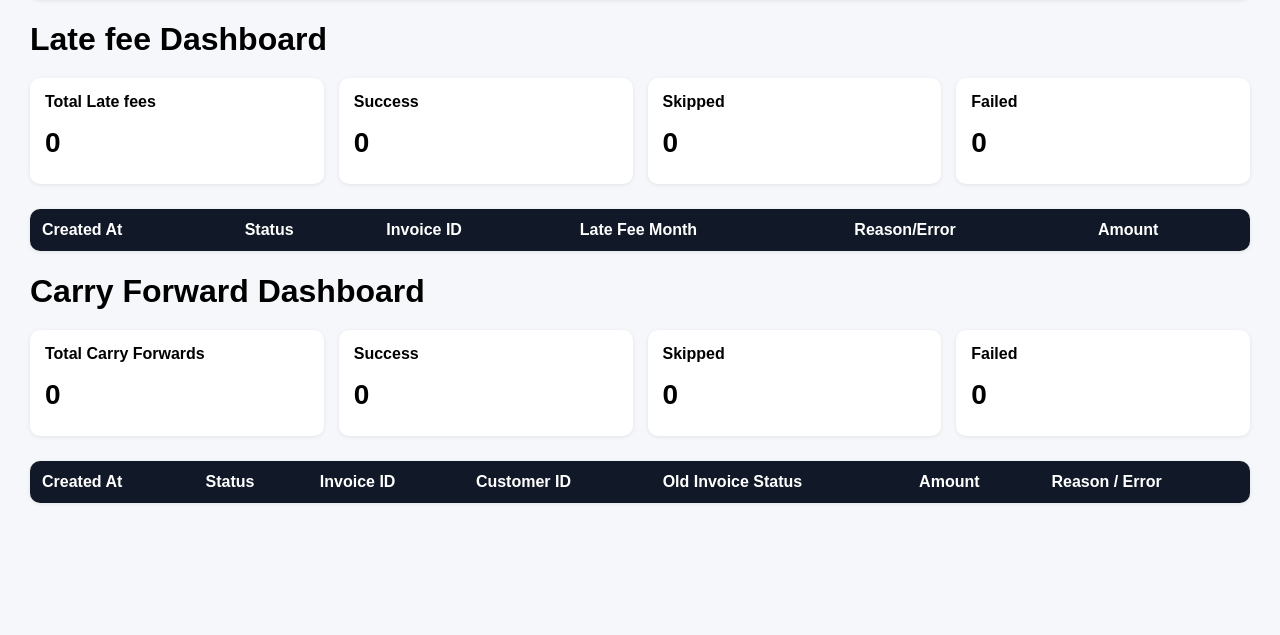
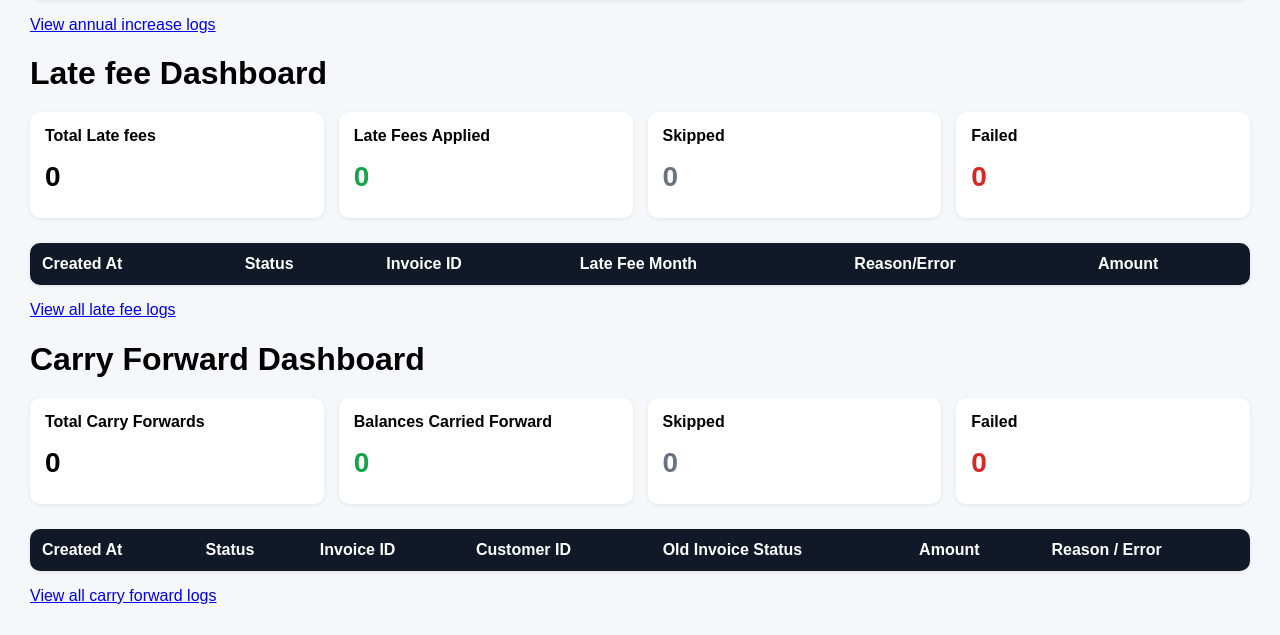
Before and after one commit to lilylikesfood/easy_stripe, a Flask app: page /billing-dashboard in a window 1280 px wide. Shown: the part 540-1175 px from the top of the page. Before the commit the page ends 1043 px from the top, so only its background shows below. Run offline with Flask 3, Linux system fonts and the light colour scheme; the visitor is signed in with stand-in values (Sample User, id 1); lists and menus that the app fills with data are empty.

Commit message:
billing dashboard UI fix"

```diff
--- a/app/routes/main_routes.py
+++ b/app/routes/main_routes.py
@@ -179,7 +179,7 @@ def billing_dashboard():
 
     billing_increase_logs = BillingIncreaseLog.query.order_by(
         BillingIncreaseLog.created_at.desc()
-    ).limit(200).all()
+    ).limit(20).all()
 
     billing_increase_stats = {
         "total": BillingIncreaseLog.query.count(),
@@ -190,7 +190,7 @@ def billing_dashboard():
 
     late_fee_logs= LateFeeLog.query.order_by(
         LateFeeLog.created_at.desc()
-    ).limit(200).all()
+    ).limit(20).all()
 
     late_fee_stats= {
         "total": LateFeeLog.query.count(),
@@ -201,7 +201,7 @@ def billing_dashboard():
 
     carry_forward_logs= CarryForwardLog.query.order_by(
         CarryForwardLog.created_at.desc()
-    ).limit(200).all()
+    ).limit(20).all()
 
     carry_forward_stats= {
         "total": CarryForwardLog.query.count(),
@@ -218,6 +218,8 @@ def billing_dashboard():
         late_fee_stats=late_fee_stats,
         carry_forward_logs=carry_forward_logs,
         carry_forward_stats=carry_forward_stats,
+        TORONTO_TZ=TORONTO_TZ,
+        timezone=timezone,
     )
 
 # admin dashboard
@@ -2193,6 +2195,22 @@ def calculate_compounding_late_fee_cents(invoice):
 
     return late_fee_cents, base_cents
 
+def format_invoice_period(start_ts, end_ts):
+    if not start_ts or not end_ts:
+        return "invoice period unavailable"
+
+    start= datetime.fromtimestamp(start_ts, tz=timezone.utc)
+    end= datetime.fromtimestamp(end_ts, tz=timezone.utc)
+
+    if start.year == end.year:
+        start_text= f"{start.strftime('%b')} {start.day}"
+        end_text= f"{end.strftime('%b')} {end.day}, {end.year}"
+    else:
+        start_text= f"{start.strftime('%b')} {start.day}, {start.year}"
+        end_text= f"{end.strftime('%b')} {end.day}, {end.year}"
+
+    return f"{start_text} - {end_text}"
+
 # Helper function
 # business logic
 def apply_late_fee_to_invoice(invoice_id):
@@ -2214,6 +2232,11 @@ def apply_late_fee_to_invoice(invoice_id):
     customer_id= stripe_get(invoice, "customer")
     due_date_ts= stripe_get(invoice, "due_date")
     created_ts= stripe_get(invoice, "created")
+
+    period_start_ts=stripe_get(invoice, "period_start")
+    period_end_ts= stripe_get(invoice, "period_end")
+
+    invoice_period= format_invoice_period(period_start_ts, period_end_ts)
 
     # validate invoice is open
     if invoice_status != "open":
@@ -2263,13 +2286,16 @@ def apply_late_fee_to_invoice(invoice_id):
     # calculate late fee
     late_fee_cents, base_cents = calculate_compounding_late_fee_cents(invoice)
 
+    # debug print
+    print("INVOICE PERIOD:", invoice_period)
+
     # create Stripe invoice item
     invoice_item= stripe.InvoiceItem.create(
         customer=customer_id,
         amount=late_fee_cents,
         discountable=False,
         currency="cad",
-        description=f"Late payment charge (1.5%) - {late_fee_month} - invoice {invoice_number}",
+        description=f"Late payment charge (1.5%) - invoice {invoice_number} - {invoice_period}",
         metadata={
             "type" : "late_fee",
             "source_invoice_id" : invoice_id,
@@ -2283,8 +2309,10 @@ def apply_late_fee_to_invoice(invoice_id):
     # return success response
     return {
         "status": "success",
+        "customer_id": customer_id,
         "invoice_id": invoice_id,
         "invoice_number": invoice_number,
+        "invoice_period": invoice_period,
         "late_fee_month": late_fee_month,
         "late_fee": cents_to_money(late_fee_cents),
         "late_fee_cents": late_fee_cents,
@@ -2296,8 +2324,8 @@ def apply_late_fee_to_invoice(invoice_id):
 # apply late fee for one person before apply to all
 @main.route("/admin/apply-late-fee-one/<invoice_id>", methods=["POST"])
 def apply_late_fee_one(invoice_id):
-    if not session.get("logged_in"):
-        return redirect("/login")
+    # if not session.get("logged_in"):
+    #     return redirect("/login")
 
     confirm= request.form.get("confirm")
 
@@ -2306,7 +2334,44 @@ def apply_late_fee_one(invoice_id):
             "error": "Confirmation required. Submit confirm=APPLY to run this route. "
         }, 400
 
+    mode = request.form.get("mode")
+
+    if mode not in ["test", "live"]:
+        return {
+            "error": "Mode required. Submit mode=test or mode=live."
+        }, 400
+
+    is_live_key = current_app.config["STRIPE_SECRET_KEY"].startswith("sk_live_")
+
+    if mode == "live" and not is_live_key:
+        return {
+            "error": "You submitted mode=live, but Stripe key is not live."
+        }, 400
+
+    if mode == "test" and is_live_key:
+        return {
+            "error": "You submitted mode=test, but Stripe key is live."
+        }, 400
+
     result= apply_late_fee_to_invoice(invoice_id)
+    run_id= str(uuid.uuid4())
+
+    log= LateFeeLog(
+        run_id= run_id,
+        invoice_id=result.get("invoice_id"),
+        invoice_number=result.get("invoice_number"),
+        customer_id=result.get("customer_id"),
+        invoice_item_id=result.get("invoice_item_id"),
+        late_fee_month=result.get("late_fee_month"),
+        amount_cents=result.get("late_fee_cents"),
+        status=result.get("status"),
+        reason=result.get("reason"),
+        error=result.get("error"),
+        created_at=datetime.now(timezone.utc)
+    )
+
+    db.session.add(log)
+    db.session.commit()
 
     return result
 
@@ -3036,6 +3101,36 @@ def carry_forward_logs():
         ]
     }
 
+# billing increase log
+@main.route("/admin/billing-increase-logs")
+def billing_increase_logs():
+    if not session.get("logged_in"):
+        return redirect("/login")
+
+    logs= BillingIncreaseLog.query.order_by(
+        BillingIncreaseLog.created_at.desc()
+    ).limit(100).all()
+
+    return{
+        "total_logs": BillingIncreaseLog.query.count(),
+        "logs": [
+            {
+                "run_id": log.run_id,
+                "subscription_id": log.subscription_id,
+                "product_id": log.product_id,
+                "customer_id": log.customer_id,
+                "old_amount" : log.old_amount,
+                "new_amount" :log.new_amount,
+                "increase_percentage": log.increase_percentage,
+                "status": log.status,
+                "reason": log.reason,
+                "error_code": log.error_code,
+                "created_at": log.created_at.isoformat() if log.created_at else None,
+            }
+            for log in logs
+        ]
+    }
+
 # combine the overdue processes into a single automated workflow
 @main.route("/admin/run-overdue-billing", methods=["POST"])
 def run_overdue_billing():
--- a/app/templates/billing_dashboard.html
+++ b/app/templates/billing_dashboard.html
@@ -254,6 +254,10 @@
 
     </table>
 
+    <p>
+        <a href="/admin/billing-increase-logs">View annual increase logs</a>
+    </p>
+
     <!-- late fee -->
     <h1>Late fee Dashboard</h1>
 
@@ -265,18 +269,18 @@
         </div>
 
         <div class="card">
-            <h3>Success</h3>
-            <p>{{late_fee_stats.success }}</p>
+            <h3>Late Fees Applied</h3>
+            <p style="color:#16a34a;">{{late_fee_stats.success }}</p>
         </div>
 
         <div class="card">
             <h3>Skipped</h3>
-            <p>{{late_fee_stats.skipped }}</p>
+            <p style="color:#6b7280;">{{late_fee_stats.skipped }}</p>
         </div>
 
         <div class="card">
             <h3>Failed</h3>
-            <p>{{late_fee_stats.failed }}</p>
+            <p style="color:#dc2626;">{{late_fee_stats.failed }}</p>
         </div>
     </div>
 
@@ -317,6 +337,10 @@
         </tbody>
     </table>
 
+    <p>
+        <a href="/admin/late-fee-logs">View all late fee logs</a>
+    </p>
+
     <!-- carry forward -->
 
     <h1>Carry Forward Dashboard</h1>
@@ -329,18 +353,18 @@
         </div>
 
         <div class="card">
-            <h3>Success</h3>
-            <p>{{ carry_forward_stats.success }}</p>
+            <h3>Balances Carried Forward</h3>
+            <p style="color:#16a34a;">{{ carry_forward_stats.success }}</p>
         </div>
 
         <div class="card">
             <h3>Skipped</h3>
-            <p>{{ carry_forward_stats.skipped }}</p>
+            <p style="color:#6b7280;">{{ carry_forward_stats.skipped }}</p>
         </div>
 
         <div class="card">
             <h3>Failed</h3>
-            <p>{{ carry_forward_stats.failed }}</p>
+            <p style="color:#dc2626;">{{ carry_forward_stats.failed }}</p>
         </div>
     </div>
 
@@ -394,5 +434,9 @@
 
     </table>
 
+    <p>
+        <a href="/admin/carry-forward-logs">View all carry forward logs</a>
+    </p>
+
 </body>
 </html>
```
Also changed, not shown: other parts of app/templates/billing_dashboard.html (+39 -7 lines).
